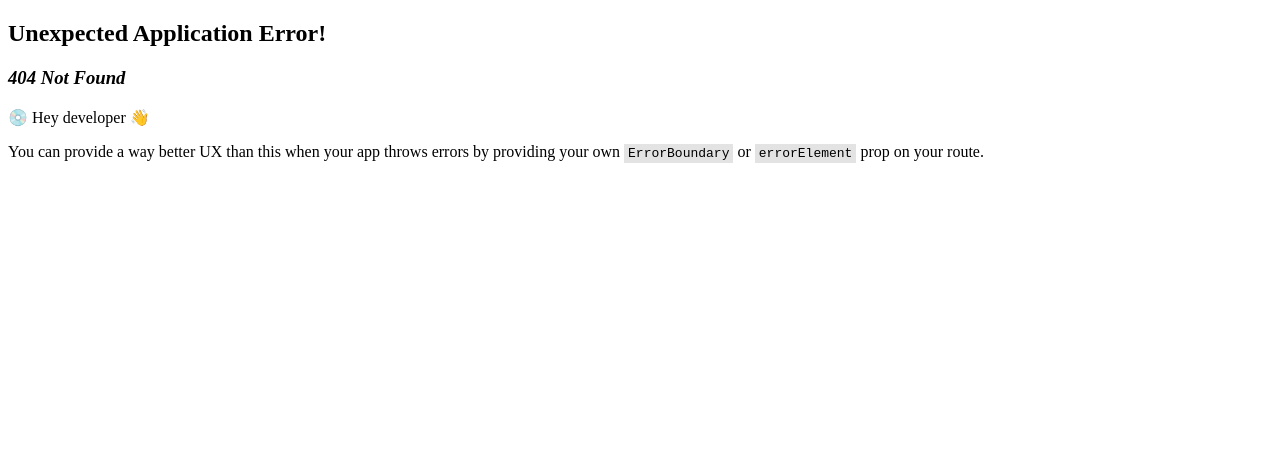
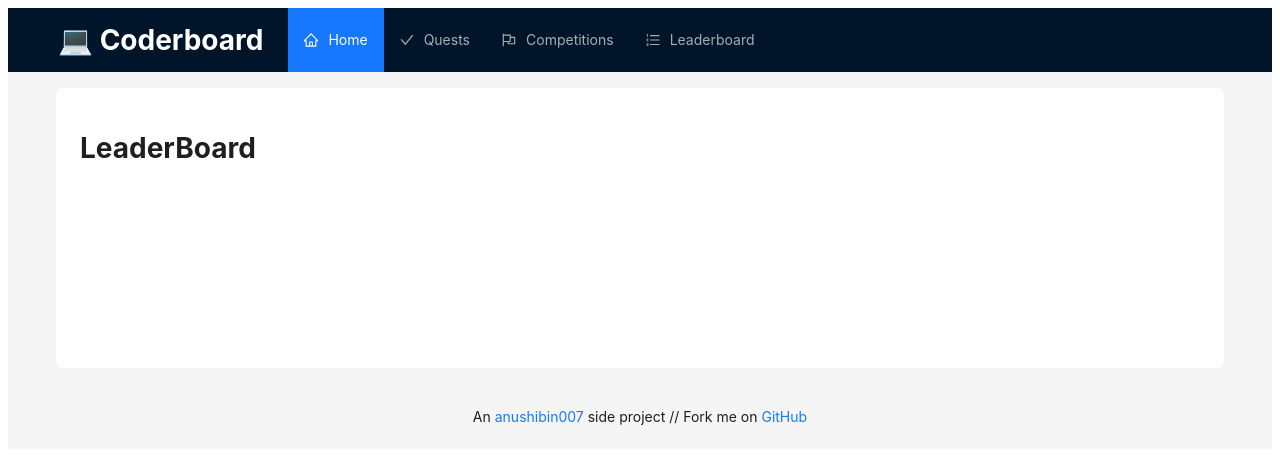
Before and after one commit to anushibin007/coderboard, a React (Vite) app in the folder frontend/: page /coderboard/leaderboard in a window 1280 px wide. Before the commit this address had no page. Shown: the top 464 px of the page. Built offline with nearby package versions, Linux system fonts and the light colour scheme.

Commit message:
✨ Leaderboard page added

```diff
--- a/frontend/src/components/layouts/MyHeader.jsx
+++ b/frontend/src/components/layouts/MyHeader.jsx
@@ -1,6 +1,6 @@
 import { Layout, Menu } from "antd";
 const { Header } = Layout;
-import { HomeOutlined, CheckOutlined, FlagOutlined } from "@ant-design/icons";
+import { HomeOutlined, CheckOutlined, FlagOutlined, OrderedListOutlined } from "@ant-design/icons";
 import { Link } from "react-router-dom";
 import Constants from "../../utils/Constants";
 
@@ -19,6 +19,11 @@ const items = [
 		key: "competitions",
 		icon: <FlagOutlined />,
 		label: <Link to={`${Constants.BASE_PATH}/competitions`}>Competitions</Link>,
+	},
+	{
+		key: "leaderboard",
+		icon: <OrderedListOutlined />,
+		label: <Link to={`${Constants.BASE_PATH}/leaderboard`}>Leaderboard</Link>,
 	},
 ];
 
--- /dev/null
+++ b/frontend/src/components/pages/leaderboard/LeaderBoard.jsx
@@ -0,0 +1,7 @@
+export default function LeaderBoard() {
+	return (
+		<div>
+			<h1>LeaderBoard</h1>
+		</div>
+	);
+}
--- a/frontend/src/components/pages/main/Landing.jsx
+++ b/frontend/src/components/pages/main/Landing.jsx
@@ -14,6 +14,9 @@ export default function Landing() {
 			<h2>
 				🏆 Go to <Link to={`${Constants.BASE_PATH}/competitions`}>Competitions</Link>
 			</h2>
+			<h2>
+				🥇 Go to <Link to={`${Constants.BASE_PATH}/leaderboard`}>Leaderboard</Link>
+			</h2>
 		</div>
 	);
 }
--- a/frontend/src/main.jsx
+++ b/frontend/src/main.jsx
@@ -2,6 +2,7 @@ import React, { lazy, Suspense } from "react";
 import { createBrowserRouter, RouterProvider } from "react-router-dom";
 import ReactDOM from "react-dom/client";
 import Constants from "./utils/Constants.js";
+import LeaderBoard from "./components/pages/leaderboard/LeaderBoard.jsx";
 const App = lazy(() => import("./App.jsx"));
 const Landing = lazy(() => import("./components/pages/main/Landing.jsx"));
 const Quests = lazy(() => import("./components/pages/quests/Quests.jsx"));
@@ -72,6 +73,16 @@ const router = createBrowserRouter([
 					</>
 				),
 			},
+			{
+				path: `${Constants.BASE_PATH}/leaderboard`,
+				element: (
+					<>
+						<Suspense fallback={"Loading the Leaderboard..."}>
+							<LeaderBoard />
+						</Suspense>
+					</>
+				),
+			},
 		],
 	},
 ]);
```
